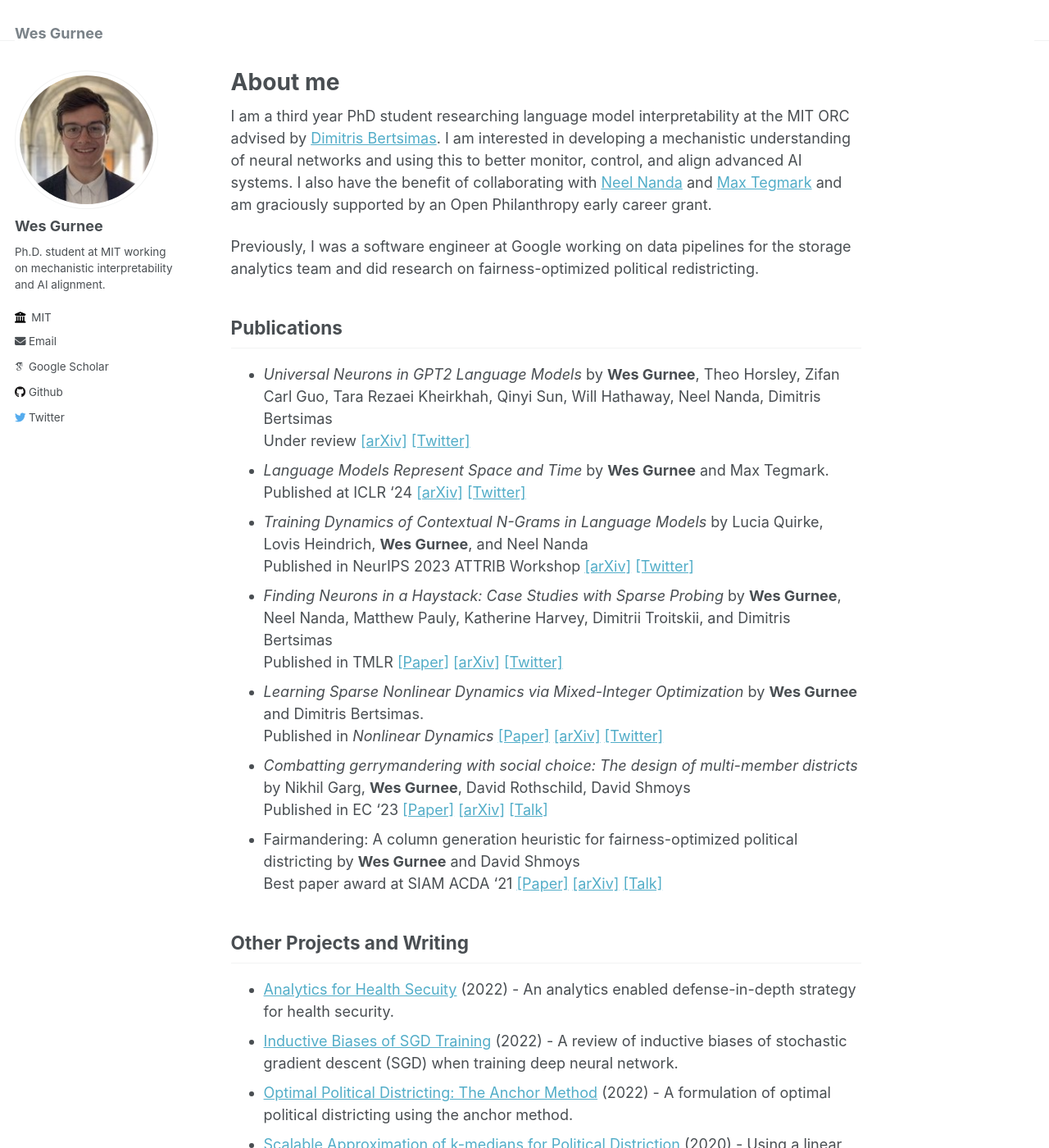
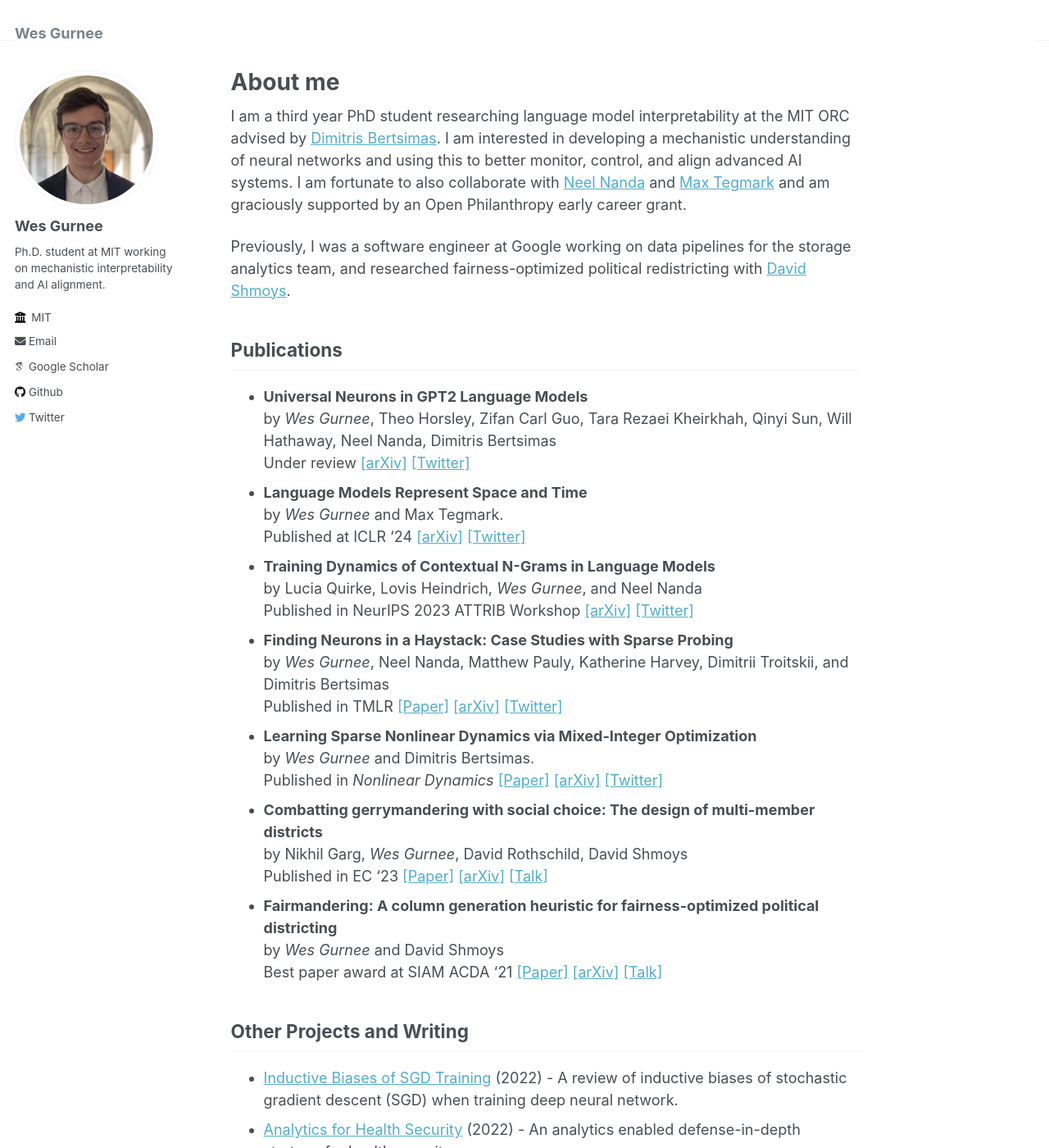
Before and after one commit to wesg52/wesg52.github.io, a Jekyll site: the page built from _pages/about.md, in a window 1280 px wide and 1400 px high. Shown: the whole window at 82% size. Built offline with Jekyll 4.4.1, drawn with Linux system fonts in a browser that asks for light colours; some web fonts are replaced; part of the change alters nothing that is shown; some of the changed text lies outside the part shown.

Commit message:
update formatting and url

```diff
--- a/_config.yml
+++ b/_config.yml
@@ -12,7 +12,7 @@ title                    : "Wes Gurnee"
 title_separator          : "-"
 name                     : &name "Wes Gurnee"
 description              : &description "Ph.D. Student at MIT ORC"
-url                      : https://wesg52.github.io # the base hostname & protocol for your site e.g. "https://mmistakes.github.io"
+url                      : https://www.wesg.me # the base hostname & protocol for your site e.g. "https://mmistakes.github.io"
 baseurl                  : "" # the subpath of your site, e.g. "/blog"
 repository               : "wesg52/wesg52.github.io"
 
--- a/_pages/about.md
+++ b/_pages/about.md
@@ -7,23 +7,32 @@ redirect_from:
   - /about.html
 ---
 
-I am a third year PhD student researching language model interpretability at the MIT ORC advised by [Dimitris Bertsimas](https://www.dbertsim.mit.edu/). I am interested in developing a mechanistic understanding of neural networks and using this to better monitor, control, and align advanced AI systems. I also have the benefit of collaborating with [Neel Nanda](https://www.neelnanda.io/about) and [Max Tegmark](https://tegmark.org/) and am graciously supported by an Open Philanthropy early career grant.
+I am a third year PhD student researching language model interpretability at the MIT ORC advised by [Dimitris Bertsimas](https://www.dbertsim.mit.edu/). I am interested in developing a mechanistic understanding of neural networks and using this to better monitor, control, and align advanced AI systems. I am fortunate to also collaborate with [Neel Nanda](https://www.neelnanda.io/about) and [Max Tegmark](https://tegmark.org/) and am graciously supported by an Open Philanthropy early career grant.
 
-Previously, I was a software engineer at Google working on data pipelines for the storage analytics team and did research on fairness-optimized political redistricting.
+Previously, I was a software engineer at Google working on data pipelines for the storage analytics team, and researched fairness-optimized political redistricting with [David Shmoys](https://people.orie.cornell.edu/shmoys/).
 
 ## Publications
 
-* *Universal Neurons in GPT2 Language Models* by **Wes Gurnee**, Theo Horsley, Zifan Carl Guo, Tara Rezaei Kheirkhah, Qinyi Sun, Will Hathaway, Neel Nanda, Dimitris Bertsimas <br>Under review [[arXiv]](https://arxiv.org/abs/2401.12181) [[Twitter]](https://twitter.com/wesg52/status/1749829624933322886)
+<!-- * *Universal Neurons in GPT2 Language Models* by **Wes Gurnee**, Theo Horsley, Zifan Carl Guo, Tara Rezaei Kheirkhah, Qinyi Sun, Will Hathaway, Neel Nanda, Dimitris Bertsimas <br>Under review [[arXiv]](https://arxiv.org/abs/2401.12181) [[Twitter]](https://twitter.com/wesg52/status/1749829624933322886)
 * *Language Models Represent Space and Time* by **Wes Gurnee** and Max Tegmark. <br>Published at ICLR '24 [[arXiv]](https://arxiv.org/abs/2310.02207) [[Twitter]](https://twitter.com/wesg52/status/1709551516577902782)
 * *Training Dynamics of Contextual N-Grams in Language Models* by Lucia Quirke, Lovis Heindrich, **Wes Gurnee**, and Neel Nanda <br>Published in NeurIPS 2023 ATTRIB Workshop [[arXiv]](https://arxiv.org/abs/2311.00863) [[Twitter]](https://twitter.com/lucia_quirke/status/1722970156073357750)
-* *Finding Neurons in a Haystack: Case Studies with Sparse Probing* by **Wes Gurnee**, Neel Nanda, Matthew Pauly, Katherine Harvey, Dimitrii Troitskii, and Dimitris Bertsimas <br>Published in TMLR [[Paper]](https://openreview.net/pdf?id=JYs1R9IMJr) [[arXiv]](https://arxiv.org/abs/2305.01610) [[Twitter]](https://twitter.com/wesg52/status/1653750337373880322)
+* **Finding Neurons in a Haystack: Case Studies with Sparse Probing** by **Wes Gurnee**, Neel Nanda, Matthew Pauly, Katherine Harvey, Dimitrii Troitskii, and Dimitris Bertsimas <br>Published in TMLR [[Paper]](https://openreview.net/pdf?id=JYs1R9IMJr) [[arXiv]](https://arxiv.org/abs/2305.01610) [[Twitter]](https://twitter.com/wesg52/status/1653750337373880322)
 * *Learning Sparse Nonlinear Dynamics via Mixed-Integer Optimization* by **Wes Gurnee** and Dimitris Bertsimas. <br>Published in *Nonlinear Dynamics* [[Paper]](https://rdcu.be/dBm3R)  [[arXiv]](https://arxiv.org/abs/2206.00176) [[Twitter]](https://twitter.com/wesg52/status/1536397919254892546)
 * *Combatting gerrymandering with social choice: The design of multi-member districts* by Nikhil Garg, **Wes Gurnee**, David Rothschild, David Shmoys <br>Published in EC '23 [[Paper]](https://dl.acm.org/doi/abs/10.1145/3490486.3538254)  [[arXiv]](https://arxiv.org/abs/2107.07083) [[Talk]](https://www.youtube.com/watch?v=ciD4ZelNgRk)
-* Fairmandering: A column generation heuristic for fairness-optimized political districting by **Wes Gurnee** and David Shmoys <br> Best paper award at SIAM ACDA '21 [[Paper]](https://epubs.siam.org/doi/pdf/10.1137/1.9781611976830.9)  [[arXiv]](https://arxiv.org/abs/2103.11469) [[Talk]](https://mediaspace.bucknell.edu/media/Fairmandering+Generating+Fairness+optimized+Political+Districts+-+Wes+Gurnee%2C+MIT%2C+11+11+2021/1_yu6gcqsm/185503823)
+* Fairmandering: A column generation heuristic for fairness-optimized political districting by **Wes Gurnee** and David Shmoys <br> Best paper award at SIAM ACDA '21 [[Paper]](https://epubs.siam.org/doi/pdf/10.1137/1.9781611976830.9)  [[arXiv]](https://arxiv.org/abs/2103.11469) [[Talk]](https://mediaspace.bucknell.edu/media/Fairmandering+Generating+Fairness+optimized+Political+Districts+-+Wes+Gurnee%2C+MIT%2C+11+11+2021/1_yu6gcqsm/185503823) -->
+
+
+* **Universal Neurons in GPT2 Language Models** <br>by *Wes Gurnee*, Theo Horsley, Zifan Carl Guo, Tara Rezaei Kheirkhah, Qinyi Sun, Will Hathaway, Neel Nanda, Dimitris Bertsimas <br>Under review [[arXiv]](https://arxiv.org/abs/2401.12181) [[Twitter]](https://twitter.com/wesg52/status/1749829624933322886)
+* **Language Models Represent Space and Time** <br> by *Wes Gurnee* and Max Tegmark. <br>Published at ICLR '24 [[arXiv]](https://arxiv.org/abs/2310.02207) [[Twitter]](https://twitter.com/wesg52/status/1709551516577902782)
+* **Training Dynamics of Contextual N-Grams in Language Models** <br>by Lucia Quirke, Lovis Heindrich, *Wes Gurnee*, and Neel Nanda <br>Published in NeurIPS 2023 ATTRIB Workshop [[arXiv]](https://arxiv.org/abs/2311.00863) [[Twitter]](https://twitter.com/lucia_quirke/status/1722970156073357750)
+* **Finding Neurons in a Haystack: Case Studies with Sparse Probing** <br>by *Wes Gurnee*, Neel Nanda, Matthew Pauly, Katherine Harvey, Dimitrii Troitskii, and Dimitris Bertsimas <br>Published in TMLR [[Paper]](https://openreview.net/pdf?id=JYs1R9IMJr) [[arXiv]](https://arxiv.org/abs/2305.01610) [[Twitter]](https://twitter.com/wesg52/status/1653750337373880322)
+* **Learning Sparse Nonlinear Dynamics via Mixed-Integer Optimization** <br>by *Wes Gurnee* and Dimitris Bertsimas. <br>Published in *Nonlinear Dynamics* [[Paper]](https://rdcu.be/dBm3R)  [[arXiv]](https://arxiv.org/abs/2206.00176) [[Twitter]](https://twitter.com/wesg52/status/1536397919254892546)
+* **Combatting gerrymandering with social choice: The design of multi-member districts** <br>by Nikhil Garg, *Wes Gurnee*, David Rothschild, David Shmoys <br>Published in EC '23 [[Paper]](https://dl.acm.org/doi/abs/10.1145/3490486.3538254)  [[arXiv]](https://arxiv.org/abs/2107.07083) [[Talk]](https://www.youtube.com/watch?v=ciD4ZelNgRk)
+* **Fairmandering: A column generation heuristic for fairness-optimized political districting** <br>by *Wes Gurnee* and David Shmoys <br> Best paper award at SIAM ACDA '21 [[Paper]](https://epubs.siam.org/doi/pdf/10.1137/1.9781611976830.9)  [[arXiv]](https://arxiv.org/abs/2103.11469) [[Talk]](https://mediaspace.bucknell.edu/media/Fairmandering+Generating+Fairness+optimized+Political+Districts+-+Wes+Gurnee%2C+MIT%2C+11+11+2021/1_yu6gcqsm/185503823)
 
 ## Other Projects and Writing
 
-* [Analytics for Health Secuity](https://docs.google.com/document/d/14qh-eecQ1idLhH3vPWQXY2K71UURFKCxvjxdAgLuWaQ/edit?usp=sharing) (2022) - An analytics enabled defense-in-depth strategy for health security.
 * [Inductive Biases of SGD Training](/files/sgd_biases.pdf) (2022) - A review of inductive biases of stochastic gradient descent (SGD) when training deep neural network.
+* [Analytics for Health Security](https://docs.google.com/document/d/14qh-eecQ1idLhH3vPWQXY2K71UURFKCxvjxdAgLuWaQ/edit?usp=sharing) (2022) - An analytics enabled defense-in-depth strategy for health security.
 * [Optimal Political Districting: The Anchor Method](/files/anchor_method.pdf) (2022) - A formulation of optimal political districting using the anchor method.
-* [Scalable Approximation of k-medians for Political Distriction](/files/Kmedians.pdf) (2020) - Using a linear programming relaxation to approximate the k-medians problem for political districting.
+* [Scalable Approximation of k-medians for Political Districting](/files/Kmedians.pdf) (2020) - Using a linear programming relaxation to approximate the k-medians problem for political districting.
```
